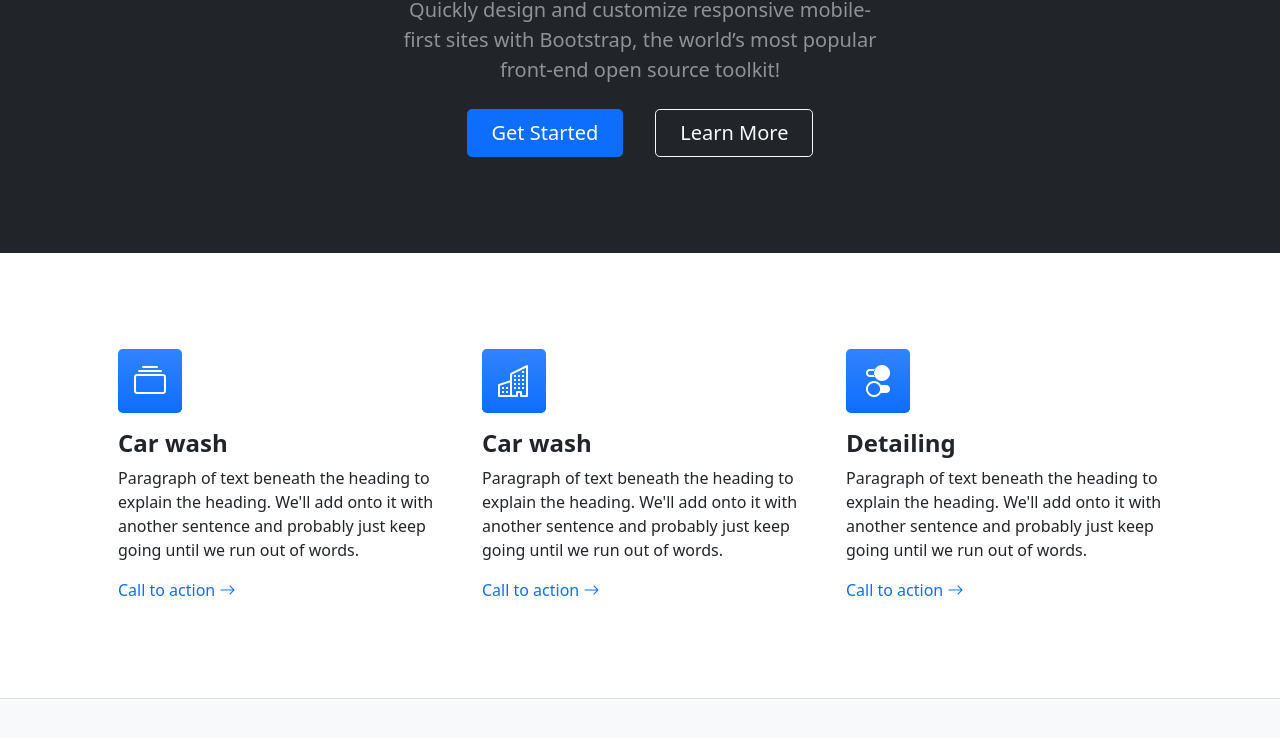
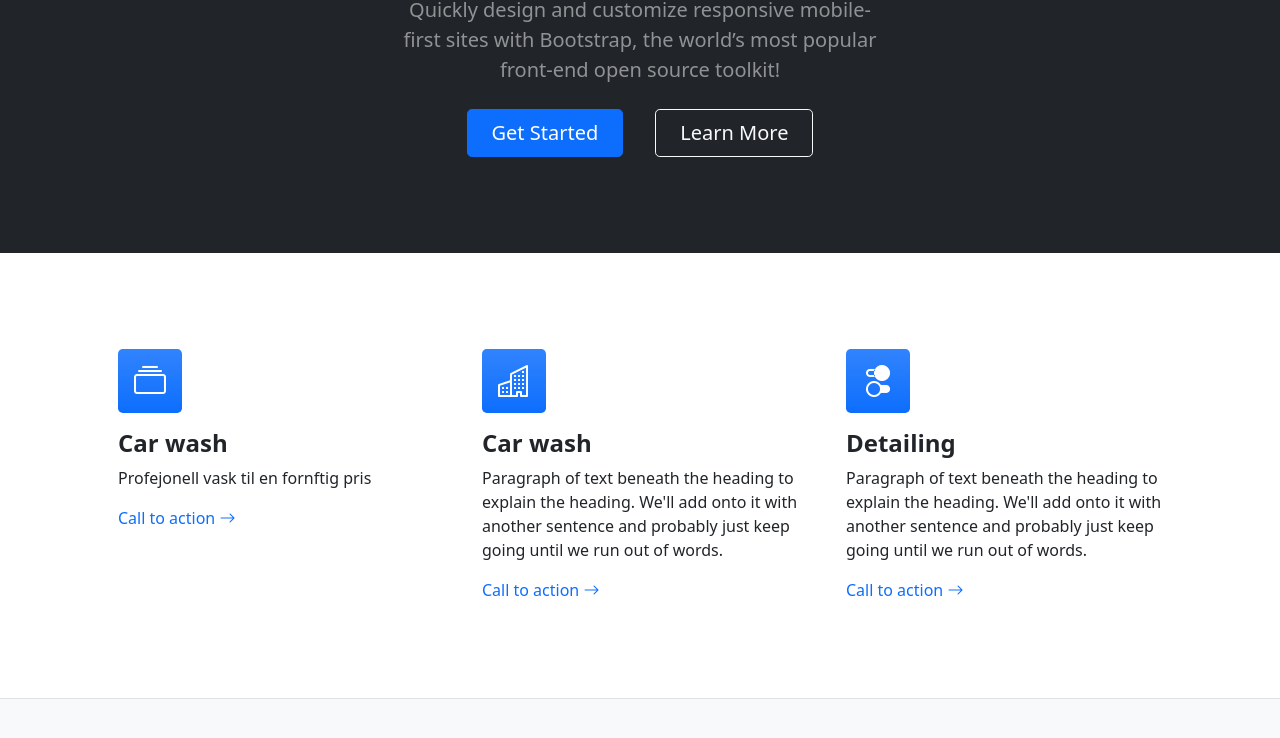
Before and after one commit to MatsHalvorsen/front-page, a website: page dist/index.html in a window 1280 px wide. Shown: the part 338-1076 px from the top of the page. Drawn offline with nearby package versions, Linux system fonts and the light colour scheme.

Commit message:
added feature

```diff
--- a/dist/index.html
+++ b/dist/index.html
@@ -53,7 +53,7 @@
                     <div class="col-lg-4 mb-5 mb-lg-0">
                         <div class="feature bg-primary bg-gradient text-white rounded-3 mb-3"><i class="bi bi-collection"></i></div>
                         <h2 class="h4 fw-bolder">Car wash</h2>
-                        <p>Paragraph of text beneath the heading to explain the heading. We'll add onto it with another sentence and probably just keep going until we run out of words.</p>
+                        <p>Profejonell vask til en fornftig pris</p>
                         <a class="text-decoration-none" href="#!">
                             Call to action
                             <i class="bi bi-arrow-right"></i>
```
